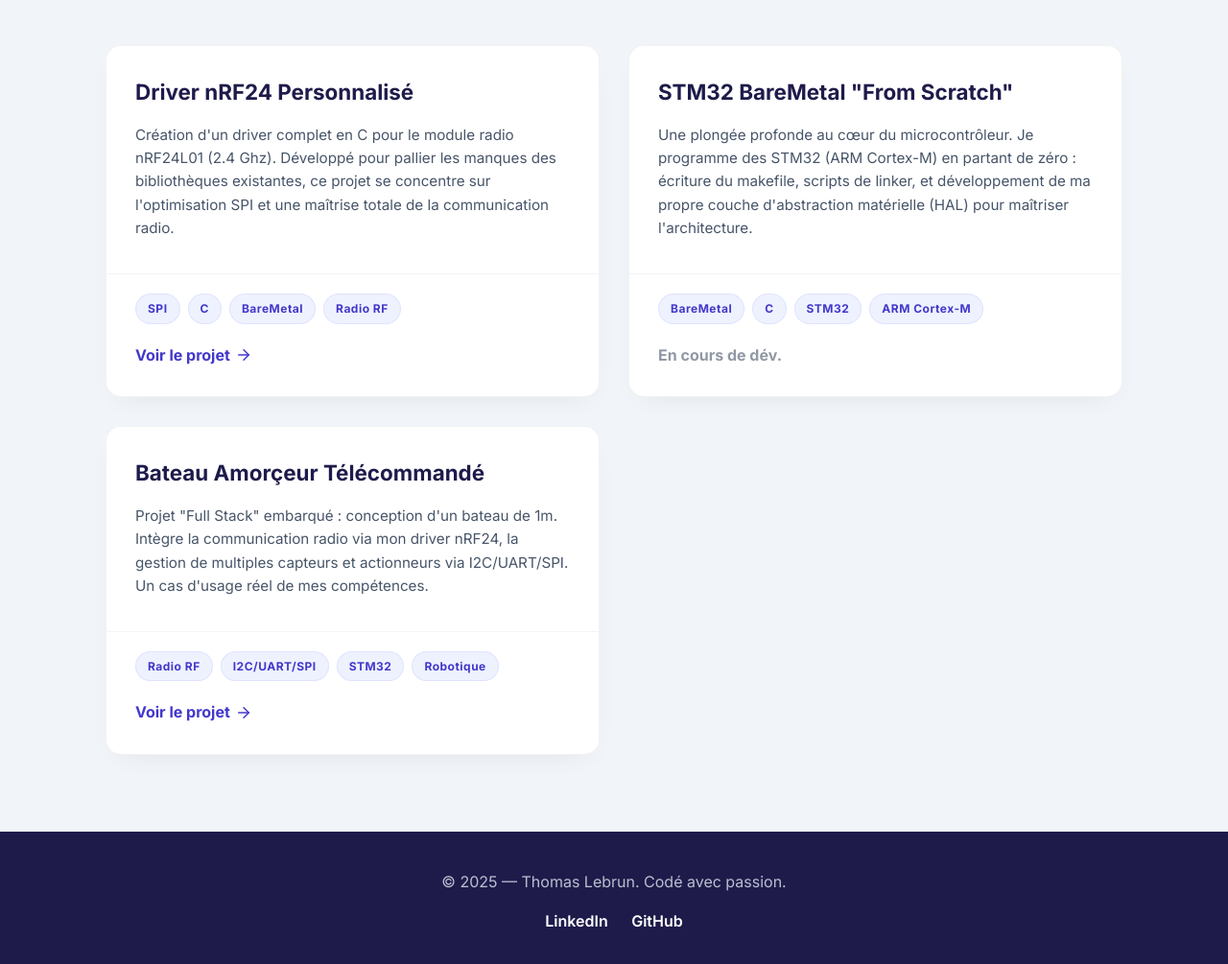
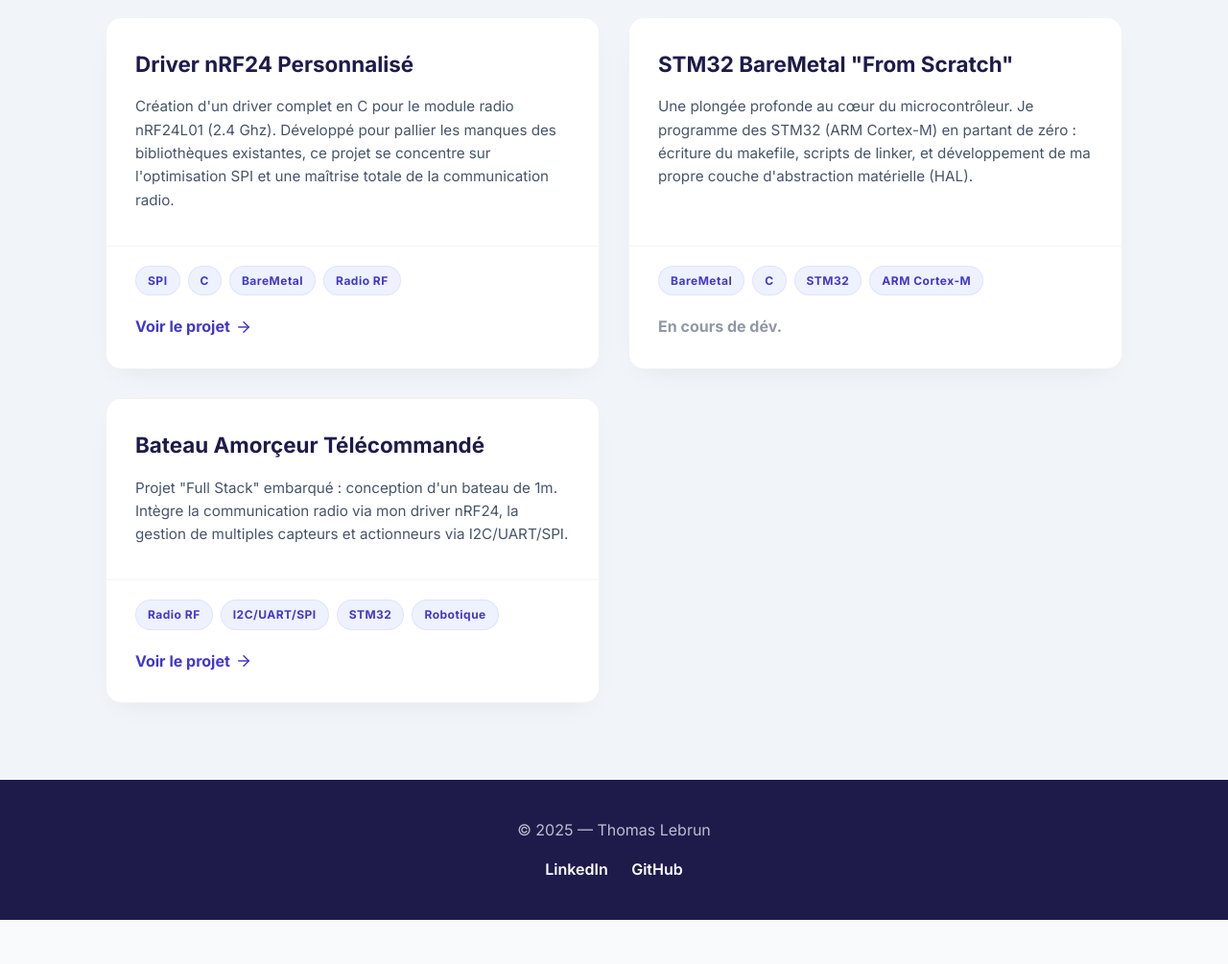
Before and after one commit to TotoLeb9/Portfolio, a plain HTML site: page index.html in a window 1280 px wide. Shown: the part 1321-2326 px from the top of the page at 96% size. After the commit the page ends 2280 px from the top, so only its background shows below. Drawn offline with Linux system fonts and the light colour scheme.

Commit message:
Update index.html

```diff
--- a/index.html
+++ b/index.html
@@ -44,7 +44,7 @@
                     je suis à la recherche d'une opportunité passionnante dans ce domaine.
                 </p>
                 <p>
-                    Je ne reste jamais inactif : je me forme continuellement sur les nouvelles architectures et je réalise des projets concrets, du <em>BareMetal</em> aux systèmes RF complexes, pour perfectionner mes compétences.
+                    Je ne reste jamais inactif : je me forme continuellement sur les nouvelles architectures et je réalise des projets concrets, du <em>BareMetal</em> aux systèmes RF complexes.
                 </p>
             </div>
         </div>
@@ -56,6 +56,7 @@
            <p class="section-subtitle">Une sélection de mes travaux en C, BareMetal et Radio.</p>
 
            <div class="projects-grid">
+
                <div class="project-card">
                    <div class="card-content">
                        <h3>Driver nRF24 Personnalisé</h3>
@@ -78,7 +79,7 @@
                <div class="project-card">
                    <div class="card-content">
                        <h3>STM32 BareMetal "From Scratch"</h3>
-                       <p>Une plongée profonde au cœur du microcontrôleur. Je programme des STM32 (ARM Cortex-M) en partant de zéro : écriture du makefile, scripts de linker, et développement de ma propre couche d'abstraction matérielle (HAL) pour maîtriser l'architecture.</p>
+                       <p>Une plongée profonde au cœur du microcontrôleur. Je programme des STM32 (ARM Cortex-M) en partant de zéro : écriture du makefile, scripts de linker, et développement de ma propre couche d'abstraction matérielle (HAL).</p>
                    </div>
                    <div class="card-footer">
                         <div class="tags">
@@ -97,7 +98,7 @@
                    <div class="card-content">
                        <h3>Bateau Amorçeur Télécommandé</h3>
                        <p>
-                           Projet "Full Stack" embarqué : conception d'un bateau de 1m. Intègre la communication radio via mon driver nRF24, la gestion de multiples capteurs et actionneurs via I2C/UART/SPI. Un cas d'usage réel de mes compétences.
+                           Projet "Full Stack" embarqué : conception d'un bateau de 1m. Intègre la communication radio via mon driver nRF24, la gestion de multiples capteurs et actionneurs via I2C/UART/SPI.
                        </p>
                    </div>
                    <div class="card-footer">
@@ -118,7 +119,7 @@
     </section>
 
     <footer>
-        <p>© 2025 — Thomas Lebrun. Codé avec passion.</p>
+        <p>© 2025 — Thomas Lebrun</p>
         <div class="social-links-footer">
             <a href="https://www.linkedin.com/in/lebrunthomas1/">LinkedIn</a>
             <a href="https://github.com/TotoLeb9/">GitHub</a>
```
